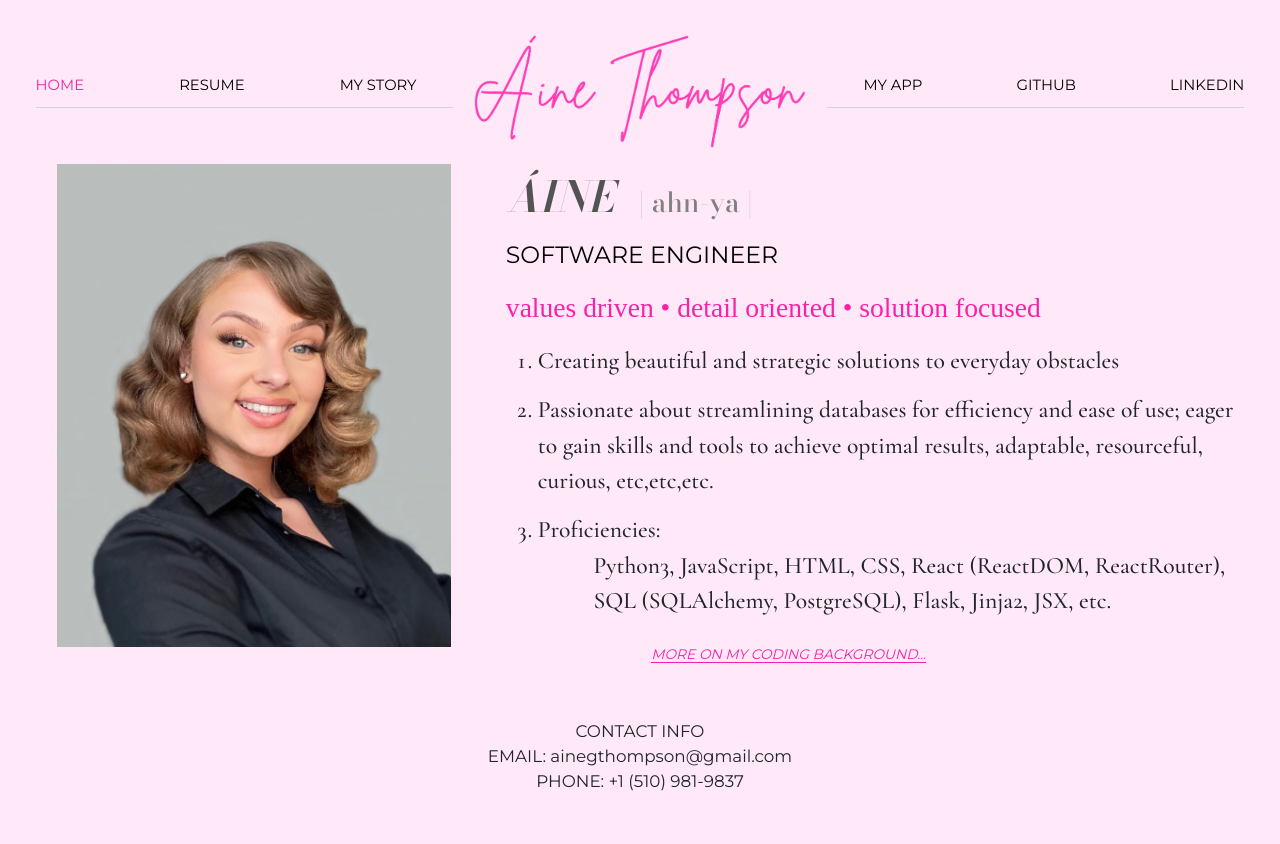
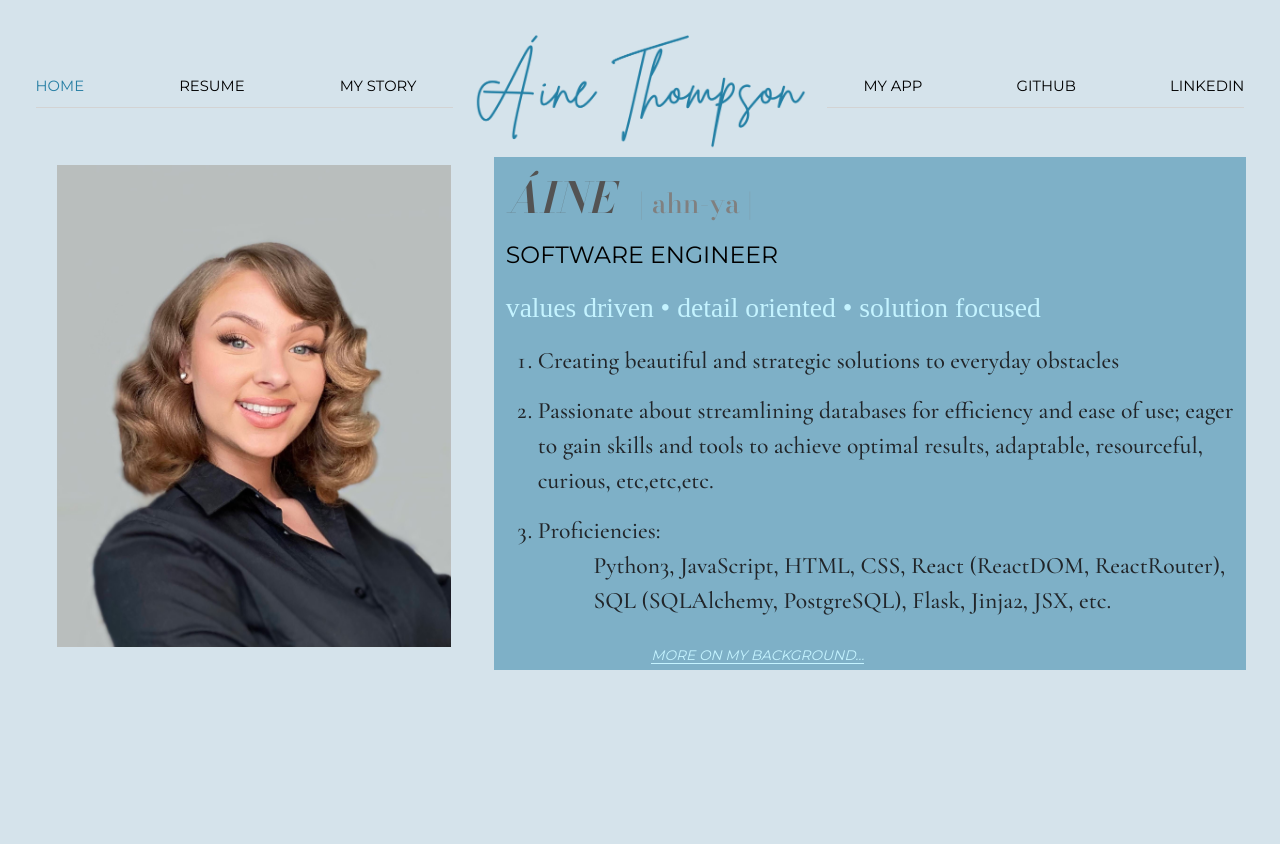
Before and after one commit to ainethompson/aine-personal-site, a Flask app: page / in a window 1280 px wide. After the commit the page ends 670 px from the top, so only its background shows below. Run offline with Flask 2, Linux system fonts and the light colour scheme; some web fonts are replaced.

Commit message:
Changing color palette, rearranging css

```diff
--- a/static/home.css
+++ b/static/home.css
@@ -1,5 +1,6 @@
 body {
-    background-color: rgb(255, 233, 248);
+    background-color: #D5E3EB;
+    /* rgb(255, 233, 248); */
     margin: 2% 2%;
     line-height: 1.5;
     font-family: 'Cormorant Garamond', serif;
@@ -47,12 +48,16 @@ ul {
     border-bottom: 1px solid lightgrey;
 }
 .home-link {
-    color: rgb(236, 39, 161);
+    /* color: rgb(236, 39, 161); */
+    color: #287FA4;
 }
 
 
 /* HOMEPAGE BODY */
 
+.container-sm {
+    max-width: 100%;
+}
 .headshot {
     width: 100%;
     margin-left: 8%;
@@ -75,6 +80,7 @@ ul {
     font-size: calc(2px + 2vw);
 }
 .definition {
+    background-color:rgba(40, 127, 164, 0.5);
     width: 60%;
     align-items: right;
     font-family: 'Cormorant Garamond', serif;
@@ -87,7 +93,8 @@ ul {
     color: black;
 }
 #synonyms {
-    color: rgb(248, 34, 166);
+    color: #C4F3FF;
+    /* rgb(248, 34, 166); */
     font-family: 'Arapey', serif;
     font-size: calc(2px + 2vw);
 }
@@ -100,11 +107,12 @@ ul {
 .more-about-me {
     margin-left: 20%;
     margin-right: 20%;
-    color: rgb(248, 34, 166);
+    color: #C4F3FF;
+    /* rgb(248, 34, 166); */
     font-family: 'Montserrat', sans-serif;
     font-size: calc(1vw + 1px);
     font-style: italic;
-    border-bottom: 0.5px solid rgb(248, 34, 166);
+    border-bottom: 0.5px solid #C4F3FF;
 }
 
 
@@ -116,11 +124,15 @@ ul {
     font-size: calc(4px + 1vw);
     text-align: center;
     position: sticky;
+    bottom: 0;
 }
 
 
 /* MY BACKGROUND */
+.my-bg {
+    text-align: center;
 
+}
 
 
 /* RESUME */
--- a/templates/base.html
+++ b/templates/base.html
@@ -30,7 +30,7 @@
                 </li>
             </ul>
 
-            <img src="/static/darker-pink-logo.png" id="name-logo">
+            <img src="/static/teal-logo.png" id="name-logo">
 
             <ul id="right-nav" class="nav">
                 <li class="nav-item">
@@ -45,10 +45,10 @@
             </ul>
         </nav>
         {% block content %}BODY CONTENT GOES HERE{% endblock %}
-        <footer class="footer">
+        <!-- <footer class="footer">
             <p class="no-gap">CONTACT INFO</p>
             <p class="no-gap">EMAIL:  ainegthompson@gmail.com</p>
             <p>PHONE:  +1 (510) 981-9837</p>
-        </footer>
+        </footer> -->
     </body>
 </html>
--- a/templates/homepage.html
+++ b/templates/homepage.html
@@ -2,6 +2,7 @@
 {% extends 'base.html' %}
 
 {% block content %}
+<!-- <div class="container"> -->
     <div class="row">
         <div class="col-4">
             <img src="/static/headshot.jpg" class="headshot">
@@ -36,7 +37,8 @@
                 </li>
             </ol>
 
-            <a href="/my-background" class="more-about-me">MORE ON MY CODING BACKGROUND...</a>
+            <a href="/my-background" class="more-about-me">MORE ON MY BACKGROUND...</a>
         </div>
     </div>
+<!-- </div> -->
 {% endblock %}
--- a/templates/my-background.html
+++ b/templates/my-background.html
@@ -3,8 +3,8 @@
 {% block title %}My Background{% endblock %}
 
 {% block content %}
-
-        <h2>Hi, my name is Áine</h2>
+    <div class="my-bg">
+        <h2">Hi, my name is Áine</h2>
             <p>
                 I am a software engineer and recent graduate of
                 <a href="https://hackbrightacademy.com/">Hackbright Academy</a>
@@ -12,5 +12,5 @@
             </p>
             <p>This is Aine Thompson's personal website</p>
         <p>My education, coding experience, hackbright, etc.</p>
-
+    </div>
  {% endblock %}
--- a/templates/my-story.html
+++ b/templates/my-story.html
@@ -5,6 +5,8 @@
 {% block content %}
     <div id="my-story">
         <p>
+            Hi, my name is Áine
+
             As you may have guessed my favorite color is pink
 
             My interests, passions, etc about me
@@ -15,7 +17,7 @@
             woman in the tech industry, change the ratio
         </p>
         <p>
-            Aside from coding enjoy drawing (link art page),
+            Aside from coding, I enjoy drawing (link art page), taking my dog lizzie to the beach, and
         </p>
     </div>
 {% endblock %}
```
Also changed, not shown: static/teal-logo.png (added).
